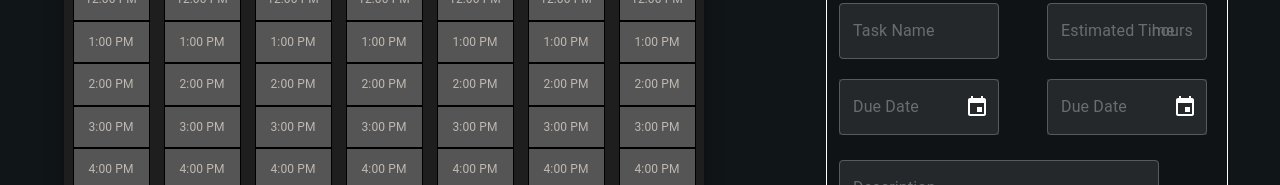
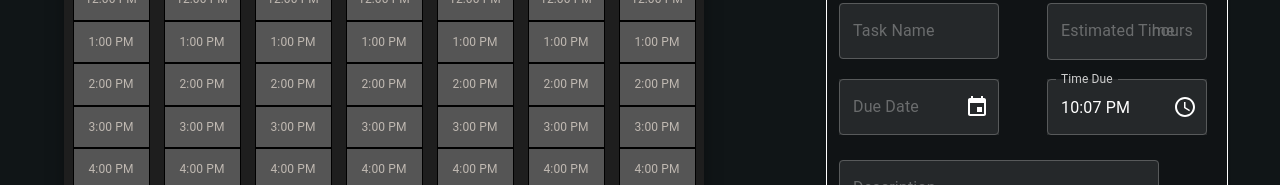
Before and after one commit to dev-pigeon/tache-time, a React (Vite) app in the folder client/: page / in a window 1280 px wide. Shown: the part 406-591 px from the top of the page. Built offline with nearby package versions, Linux system fonts and the light colour scheme.

Commit message:
added time picker

```diff
--- /dev/null
+++ b/client/src/components/CustomTimePicker.tsx
@@ -0,0 +1,30 @@
+import { DesktopTimePicker, LocalizationProvider } from "@mui/x-date-pickers";
+import { AdapterDayjs } from "@mui/x-date-pickers/AdapterDayjs";
+import dayjs from "dayjs";
+
+interface CustomTimePickerProps {
+  sxIn?: object;
+}
+
+const CustomTimePicker = ({ sxIn }: CustomTimePickerProps) => {
+  return (
+    <LocalizationProvider dateAdapter={AdapterDayjs}>
+      <DesktopTimePicker
+        sx={{
+          ...sxIn,
+          backgroundColor: "#25282a",
+          "& fieldset": {
+            borderColor: "#585a5b",
+          },
+          "& .MuiSvgIcon-root": {
+            fill: "white",
+          },
+        }}
+        label="Time Due"
+        defaultValue={dayjs()}
+      />
+    </LocalizationProvider>
+  );
+};
+
+export default CustomTimePicker;
--- a/client/src/components/TaskOptions/AddTask.tsx
+++ b/client/src/components/TaskOptions/AddTask.tsx
@@ -4,6 +4,7 @@ import CloseIcon from "@mui/icons-material/Close";
 import CustomTextField from "../CustomTextField";
 
 import CustomDatePicker from "../CustomDatePicker";
+import CustomTimePicker from "../CustomTimePicker";
 const AddTask = () => {
   return (
     <Paper id={"add-task-outercontainer"}>
@@ -41,7 +42,7 @@ const AddTask = () => {
           <CustomDatePicker
             sxIn={{ position: "relative", width: "40%", left: "3%" }}
           />
-          <CustomDatePicker
+          <CustomTimePicker
             sxIn={{ position: "relative", width: "40%", left: "15%" }}
           />
         </Stack>
```
